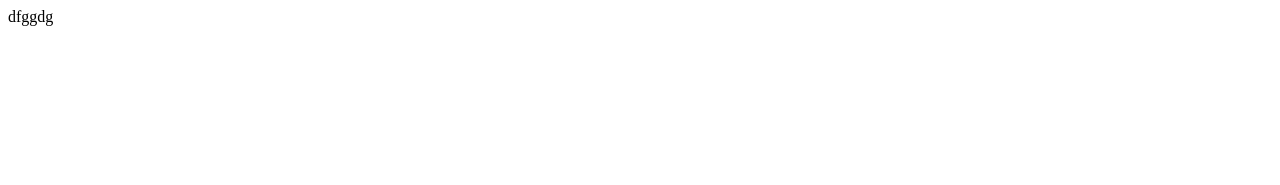
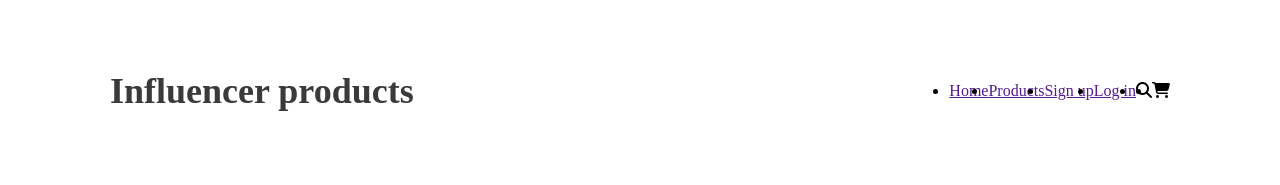
Before and after one commit to emselimahmed/influencer-gear, a plain HTML site: page index.html in a window 1280 px wide. Drawn offline with Linux system fonts and the light colour scheme.

Commit message:
added nav contents

```diff
--- a/index.html
+++ b/index.html
@@ -1 +1,42 @@
-dfggdg
+<!DOCTYPE html>
+<html lang="en">
+<head>
+    <meta charset="UTF-8">
+    <meta name="viewport" content="width=device-width, initial-scale=1.0">
+    <title>Influencer Gears</title>
+
+    <script src="https://kit.fontawesome.com/da4026b22a.js" crossorigin="anonymous"></script>
+
+    <link rel="stylesheet" href="style.css">
+</head>
+
+<body>
+
+    <header class="header">
+
+        <!-- This is nav section -->
+        <section class="nav-section">
+            <div class="nav-container">
+                <div class="nav-title">
+                    <h1>Influencer products</h1>
+                </div>
+                <div class="nav-items">
+                    <ul>
+                        <li><a href="">Home</a></li>
+                        <li><a href="">Products</a></li>
+                        <li><a href="">Sign up</a></li>
+                        <li><a href="">Log in</a></li>
+                        <li><i class="fa-solid fa-magnifying-glass"></i></li>
+                        <li><i class="fa-solid fa-cart-shopping"></i></li>
+                    </ul>
+                </div>
+            </div>
+
+        </section>
+    </header>
+
+    <main></main>
+    <footer></footer>
+
+</body>
+</html>
--- a/style.css
+++ b/style.css
@@ -1 +1,31 @@
-fgfgfg
+@import url('https://fonts.googleapis.com/css2?family=Poppins:wght@400;500;600;700;800;900&display=swap');
+
+
+*{
+    margin: 0;
+    padding: 0;
+}
+
+.header{
+    margin: 70px 110px;
+}
+
+/* shared styles */
+
+
+/* nav styles */
+.nav-container{
+    display: flex;
+    justify-content: space-between;
+    align-items: center;
+}
+
+.nav-title{
+    color: #3A3A3A;
+font-size: 24px;
+font-weight: 700;
+}
+
+.nav-items ul{
+    display: flex;
+}
```
